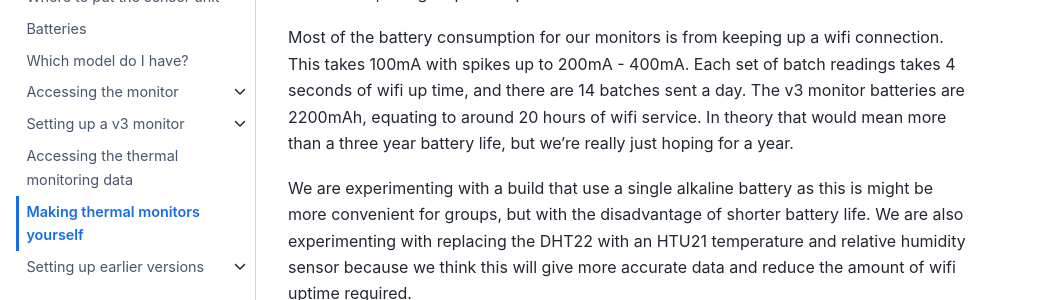
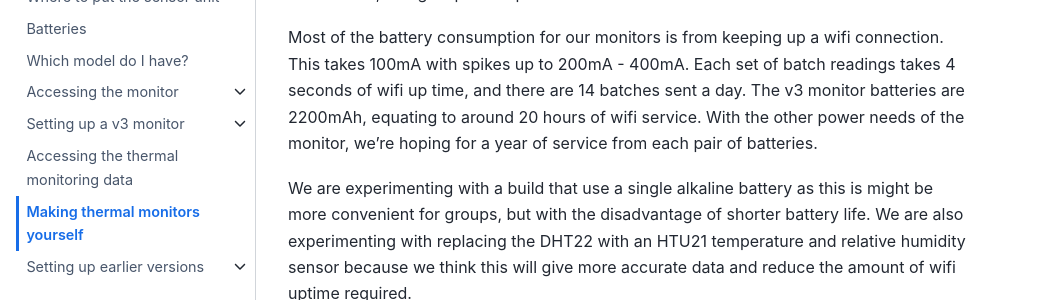
Before and after one commit to JeanCarletta/HeatHack-Tech-Guide, a Jupyter Book: the page built from making-monitors.md, in a window 1280 px wide and 900 px high, scrolled down 1630 px. Shown: the part 233-533 px from the top of the window, without its empty margins (0-1044 px from the left). Built offline with Jupyter Book 1.0.4 settings and Sphinx 7.4.7 and the Sphinx Book theme 1.1.4, drawn with Linux system fonts in a browser that asks for light colours.

Commit message:
power needs - correction

```diff
--- a/making-monitors.md
+++ b/making-monitors.md
@@ -32,7 +32,7 @@ The ESP12F has to be flashed with the our software **before** it is soldered and
 
 The order of soldering joins is not particularly important on this build.  The maker must cut the right size hole in the side of the battery box using a Stanley knife or similar, cut the cork to size, and glue parts in place.
 
-Most of the battery consumption for our monitors is from keeping up a wifi connection.  This takes 100mA with spikes up to 200mA - 400mA. Each set of batch readings takes 4 seconds of wifi up time, and there are 14 batches sent a day. The v3 monitor batteries are 2200mAh, equating to around 20 hours of wifi service.  In theory that would mean more than a three year battery life, but we're really just hoping for a year.
+Most of the battery consumption for our monitors is from keeping up a wifi connection.  This takes 100mA with spikes up to 200mA - 400mA. Each set of batch readings takes 4 seconds of wifi up time, and there are 14 batches sent a day. The v3 monitor batteries are 2200mAh, equating to around 20 hours of wifi service.  With the other power needs of the monitor, we're hoping for a year of service from each pair of batteries.
 
 We are experimenting with a build that use a single alkaline battery as this is might be more convenient for groups, but with the disadvantage of shorter battery life.   We are also experimenting with replacing the DHT22 with an HTU21 temperature and relative humidity sensor because we think this will give more accurate data and reduce the amount of wifi uptime required.
 
```
